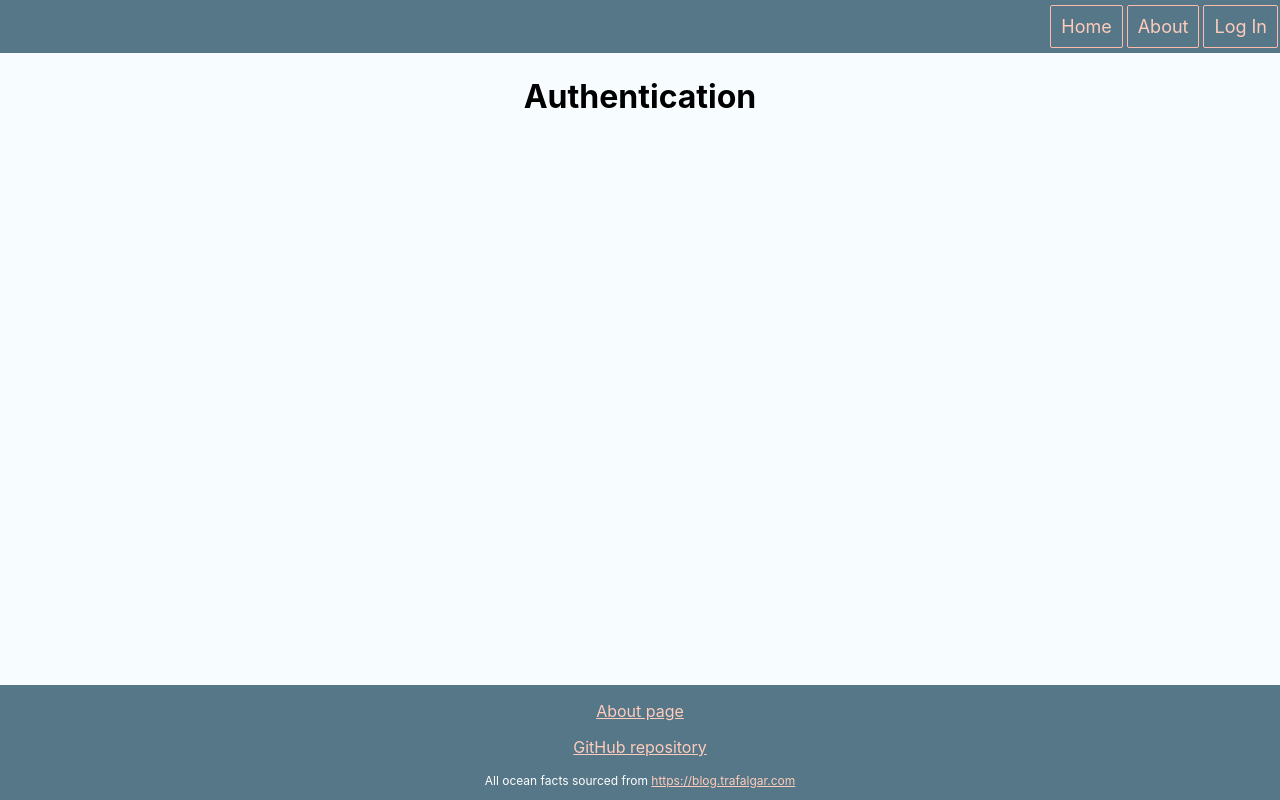
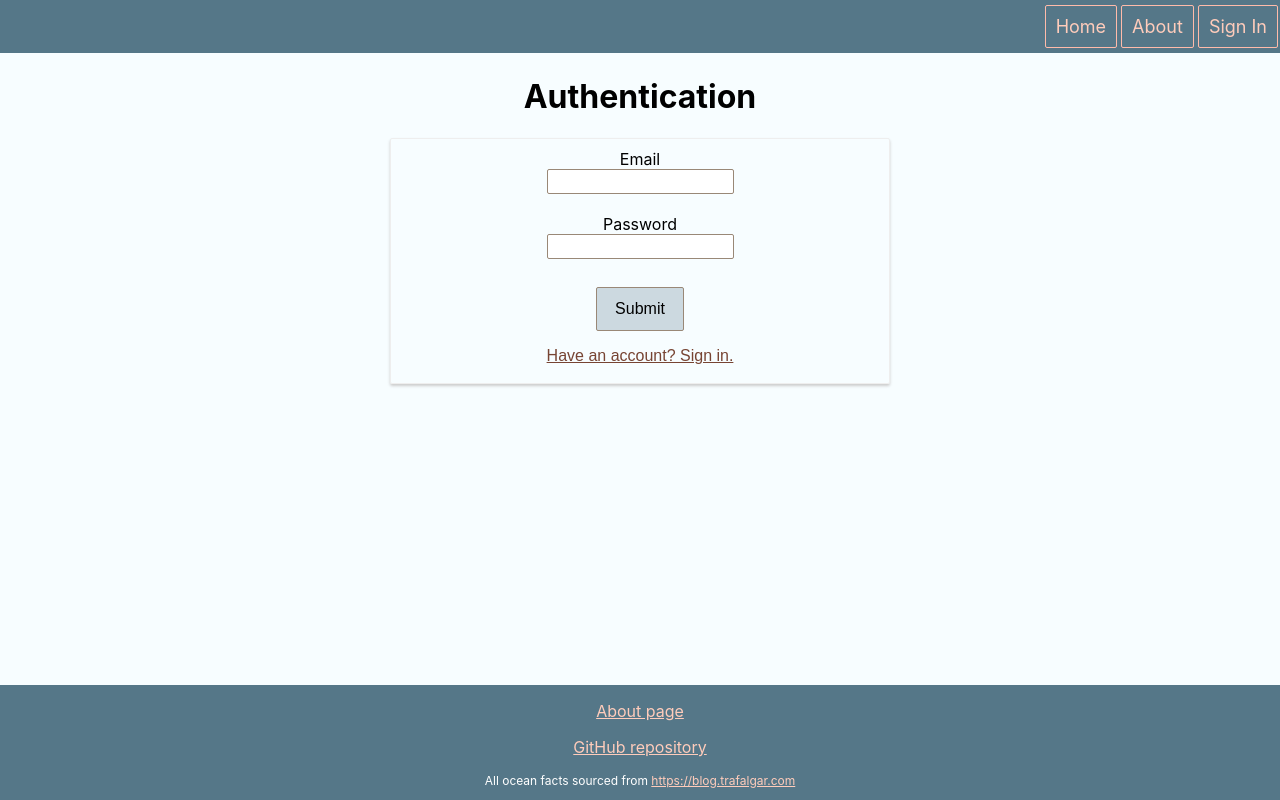
Before and after one commit to ad-r-es/react-project, a React (Create React App) app: page /auth in a window 1280 px wide. Built offline with nearby package versions, Linux system fonts and the light colour scheme.

Commit message:
adds very basic authentication & style improvements

```diff
--- a/package.json
+++ b/package.json
@@ -3,6 +3,7 @@
   "version": "0.1.0",
   "private": true,
   "dependencies": {
+    "@material-ui/core": "^4.4.0",
     "axios": "^0.19.0",
     "node-sass": "^4.12.0",
     "react": "^16.9.0",
@@ -11,7 +12,8 @@
     "react-router": "^5.0.1",
     "react-router-dom": "^5.0.1",
     "react-scripts": "3.1.1",
-    "redux": "^4.0.4"
+    "redux": "^4.0.4",
+    "redux-thunk": "^2.3.0"
   },
   "scripts": {
     "start": "react-scripts start",
--- a/src/App.js
+++ b/src/App.js
@@ -12,7 +12,7 @@ const App = () => {
     <nav>
       <NavLink to="/" className="Navlink">Home</NavLink>
       <NavLink to="/about" className="Navlink">About</NavLink>
-      <NavLink to="/auth" className="Navlink">Log In</NavLink>
+      <NavLink to="/auth" className="Navlink">Sign In</NavLink>
     </nav>
   );
 
--- a/src/components/About.js
+++ b/src/components/About.js
@@ -5,7 +5,7 @@ const About = () => {
     <div>
       <h1>About</h1>
       <p>This project has some ocean facts.</p>
-      <p>This project uses React, Redux, Sass, React-Router, Axios.</p>
+      <p>This project uses React, Redux, Thunk, Sass, React-Router, Axios.</p>
     </div>
   );
 };
--- a/src/components/UI/Slider.module.scss
+++ b/src/components/UI/Slider.module.scss
@@ -21,7 +21,8 @@
   color: #c0b9af;
   font-weight: bold;
   font-size: 24px;
-  border-radius: 0 3px 3px 0;
+  border: 1px solid #ccc;
+  border-radius: 0 2px 3px 0;
   user-select: none;
 }
 
--- a/src/containers/Auth/Auth.js
+++ b/src/containers/Auth/Auth.js
@@ -1,9 +1,114 @@
-import React from 'react';
+import React, { useState } from 'react';
+import { connect } from 'react-redux';
+import { makeStyles } from '@material-ui/core/styles';
+import CircularProgress from '@material-ui/core/CircularProgress';
 
-const Auth = () => {
+import styles from './Auth.module.scss';
+import * as actions from '../../store/actions/auth';
+
+const useStyles = makeStyles(theme => ({
+  progress: {
+    margin: theme.spacing(2),
+  },
+}));
+
+const Auth = props => {
+  const [emailValue, setEmailValue] = useState('');
+  const [passwordValue, setPasswordValue] = useState('');
+  const [isSignup, setIsSignup] = useState(true);
+
+  const classes = useStyles();
+
+  const nameChangedHandler = (event) => {
+    setEmailValue(event.target.value);
+  };
+
+  const passwordChangedHandler = (event) => {
+    setPasswordValue(event.target.value);
+  };
+
+  const submitHandler = (event) => {
+    event.preventDefault();
+    props.onAuth(emailValue, passwordValue, isSignup);
+  };
+
+  const switchAuthMode = () => {
+    setIsSignup(!isSignup);
+  }
+
+  let form = (
+    <form onSubmit={submitHandler}>
+      <label htmlFor="email">Email</label>
+      <input
+        id="email"
+        type="email"
+        value={emailValue}
+        onChange={nameChangedHandler}
+      />
+      <br />
+      <label htmlFor="password">Password</label>
+      <input
+        id="password"
+        type="password"
+        value={passwordValue}
+        onChange={passwordChangedHandler}
+      />
+      <br />
+      <button>Submit</button>
+      <br />
+    </form>
+  );
+
+  if (props.loading) {
+    form = (
+      <div>
+        <CircularProgress className={classes.progress} />
+      </div>
+    );
+  }
+
+  let errorMessage = null;
+
+  if (props.error) {
+    errorMessage = (
+      <p style={{color: '#b10'}}>Error: {props.error.message}</p>
+    );
+  }
+
   return (
-    <h1>Authentication</h1>
+    <div>
+      <h1>Authentication</h1>
+      <div className={styles.Auth}>
+        {errorMessage}
+        {form}
+        <span>
+          <button
+            className={styles.Button1}
+            onClick={switchAuthMode}
+          >
+            {
+              isSignup
+              ? 'Have an account? Sign in.'
+              : 'No account yet? Sign up.'
+            }
+          </button>
+        </span>
+      </div>
+    </div>
   );
 };
 
-export default Auth;
+const mapStateToProps = state => {
+  return {
+    loading: state.loading,
+    error: state.error
+  };
+};
+
+const mapDispatchToProps = dispatch => {
+  return {
+    onAuth: (email, password, isSignup) => dispatch(actions.auth(email, password, isSignup))
+  };
+};
+
+export default connect(mapStateToProps, mapDispatchToProps)(Auth);
--- /dev/null
+++ b/src/containers/Auth/Auth.module.scss
@@ -0,0 +1,54 @@
+.Auth {
+  margin: 20px auto;
+  width: 80%;
+  text-align: center;
+  box-shadow: 0 2px 3px #ccc;
+  border: 1px solid #eee;
+  padding: 10px;
+  box-sizing: border-box;
+  border-radius: 2px;
+}
+
+.Button1 {
+  border: none;
+  padding: 0px;
+  background-color: #f7fdff;
+  text-decoration: underline;
+  font-size: 16px;
+  color: #743;
+}
+
+.Button1:hover, .Button1:focus {
+  color: #a66;
+  background-color: #f7fdff;
+}
+
+@media (min-width: 600px) {
+  .Auth {
+    width: 500px;
+  }
+}
+
+input {
+  padding: 4px;
+  margin: auto;
+  display: block;
+  border: 1px solid #987;
+  border-radius: 2px;
+}
+
+button {
+  border: 1px solid #987;
+  border-radius: 2px;
+  padding: 12px 18px 12px 18px;
+  font-size: 16px;
+  margin: 8px;
+  cursor: pointer;
+  background-color: #ccd9e0;
+}
+
+button:hover, button:focus {
+  transition: background-color 0.2s ease;
+  background-color: #567;
+  color: white;
+}
--- a/src/index.js
+++ b/src/index.js
@@ -3,13 +3,18 @@ import ReactDOM from 'react-dom';
 import './index.scss';
 import App from './App';
 import * as serviceWorker from './serviceWorker';
-import { createStore } from 'redux';
+import { createStore, applyMiddleware, compose } from 'redux';
 import { Provider } from 'react-redux';
 import { BrowserRouter } from 'react-router-dom';
+import thunk from 'redux-thunk';
 
 import reducer from './store/reducer';
 
-const store = createStore(reducer);
+const composeEnhancers = window.__REDUX_DEVTOOLS_EXTENSION_COMPOSE__ || compose;
+
+const store = createStore(reducer, composeEnhancers(
+  applyMiddleware(thunk)
+));
 
 const app = (
   <Provider store={store}>
--- a/src/store/actions/actionTypes.js
+++ b/src/store/actions/actionTypes.js
@@ -0,0 +1,3 @@
+export const AUTH_START = 'AUTH_START';
+export const AUTH_SUCCESS = 'AUTH_SUCCESS';
+export const AUTH_FAIL = 'AUTH_FAIL';
--- /dev/null
+++ b/src/store/actions/auth.js
@@ -0,0 +1,47 @@
+import axios from 'axios';
+
+import * as actionTypes from './actionTypes';
+
+export const authStart = () => {
+  return {
+    type: actionTypes.AUTH_START
+  };
+};
+
+export const authSuccess = (token, userId) => {
+  return {
+    type: actionTypes.AUTH_SUCCESS,
+    idToken: token,
+    userId: userId
+  };
+};
+
+export const authFail = (error) => {
+  return {
+    type: actionTypes.AUTH_FAIL,
+    error: error
+  };
+};
+
+export const auth = (email, password, isSignup) => {
+  return dispatch => {
+    dispatch(authStart());
+    const authData = {
+      email: email,
+      password: password,
+      returnSecureToken: true
+    };
+    let url = 'https://identitytoolkit.googleapis.com/v1/accounts:signUp?key=AIzaSyAGIDcuEd5u-7yNx9XsUuWzm_CnsGFJ_ig';
+    if (!isSignup) {
+      url = 'https://identitytoolkit.googleapis.com/v1/accounts:signInWithPassword?key=AIzaSyAGIDcuEd5u-7yNx9XsUuWzm_CnsGFJ_ig'
+    }
+    axios.post(url, authData)
+      .then(response => {
+        console.log(response);
+        dispatch(authSuccess(response.data.idToken, response.data.localId));
+      })
+      .catch(err => {
+        dispatch(authFail(err.response.data.error));
+      })
+  };
+};
--- a/src/store/reducer.js
+++ b/src/store/reducer.js
@@ -1,9 +1,29 @@
+import * as actionTypes from './actions/actionTypes';
+import { updateObject } from './utility';
+
 const initialState = {
-
+  token: null,
+  userId: null,
+  error: null,
+  loading: false
 };
 
 const reducer = (state = initialState, action) => {
-
+  switch (action.type) {
+    case actionTypes.AUTH_START:
+      return updateObject(state, {error: null, loading: true});
+    case actionTypes.AUTH_SUCCESS:
+      return updateObject(state, {
+        token: action.idToken,
+        userId: action.userId,
+        error: null,
+        loading: false
+      });
+    case actionTypes.AUTH_FAIL:
+      return updateObject(state, {error: action.error, loading: false});
+    default:
+      return state;
+  }
 };
 
 export default reducer;
--- /dev/null
+++ b/src/store/utility.js
@@ -0,0 +1,6 @@
+export const updateObject = (oldObject, updatedProperties) => {
+  return {
+    ...oldObject,
+    ...updatedProperties
+  };
+};
```
Also changed, not shown: 1 other file (tests, documents, lock files or other folders).
